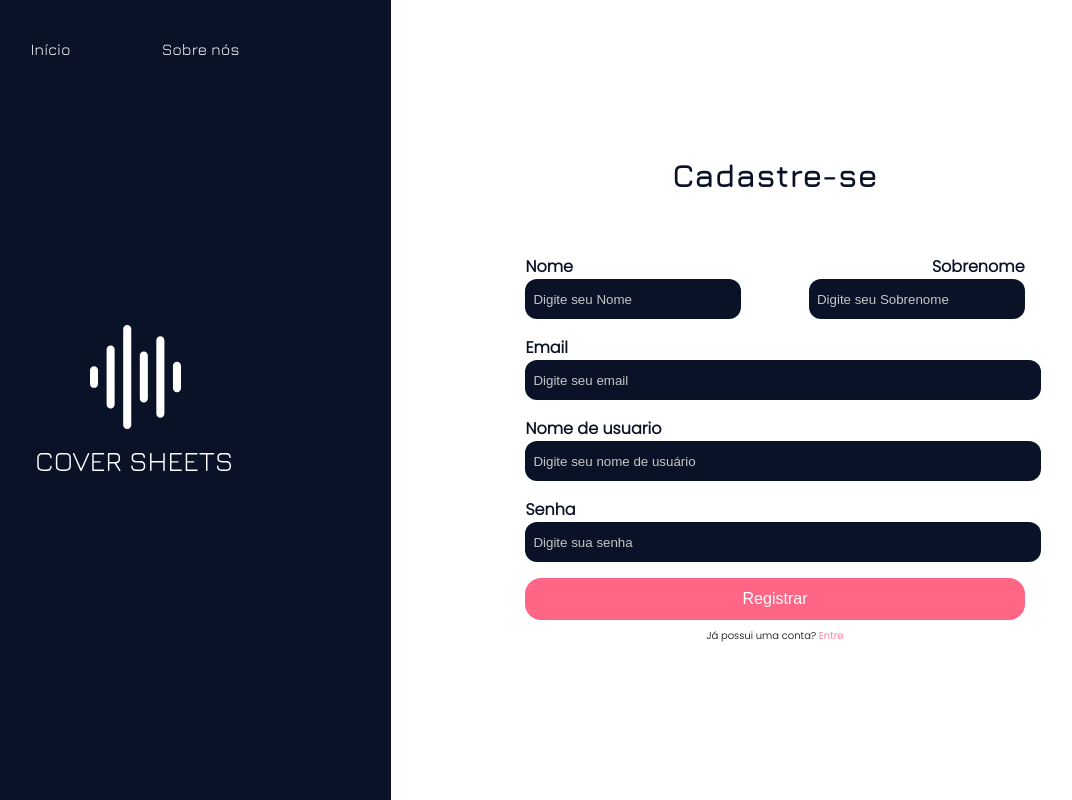
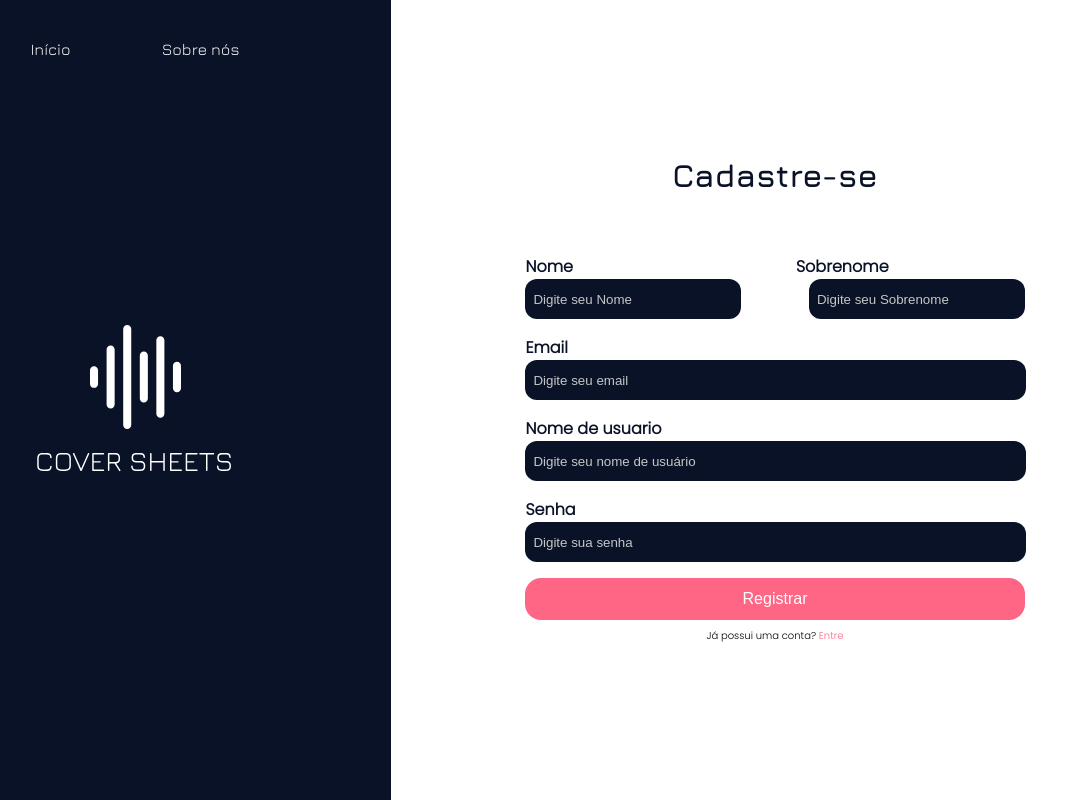
Before and after one commit to EduardoPulcino/ProjetoIndividual, a plain HTML site: page ProjetoInicial/Algoritmos/cadastro.html in a window 1280 px wide. Shown: the whole page, without its empty margins (121-1193 px from the left). Drawn offline with nearby package versions, Linux system fonts and the light colour scheme.

Commit message:
Tela cadastro finalizada

```diff
--- a/ProjetoInicial/Algoritmos/cadastro.html
+++ b/ProjetoInicial/Algoritmos/cadastro.html
@@ -39,7 +39,9 @@
                     </div>
 
                     <div class="last-name">
-                        <p class="titles-inputs">Sobrenome</p>
+                        <div class="title-last-name">
+                            <p class="titles-inputs">Sobrenome</p>
+                        </div>
                         <input type="text" class="inputs-name" id="input_last_name" placeholder="Digite seu Sobrenome">
                     </div>
                 </div>
--- a/ProjetoInicial/Algoritmos/css/cadastro.css
+++ b/ProjetoInicial/Algoritmos/css/cadastro.css
@@ -95,7 +95,7 @@
     outline: none;
     background-color: #091227;
     color: white;
-    width: 100%;
+    width: 97%;
 }
 
 ::placeholder {
@@ -119,6 +119,10 @@
     display: flex;
     flex-direction: column;
     align-items: end;
+}
+
+.right-content .box-register .box-name .last-name .title-last-name{
+    margin-right: 136px;
 }
 
 .right-content .box-register .box-name .inputs-name{
```
